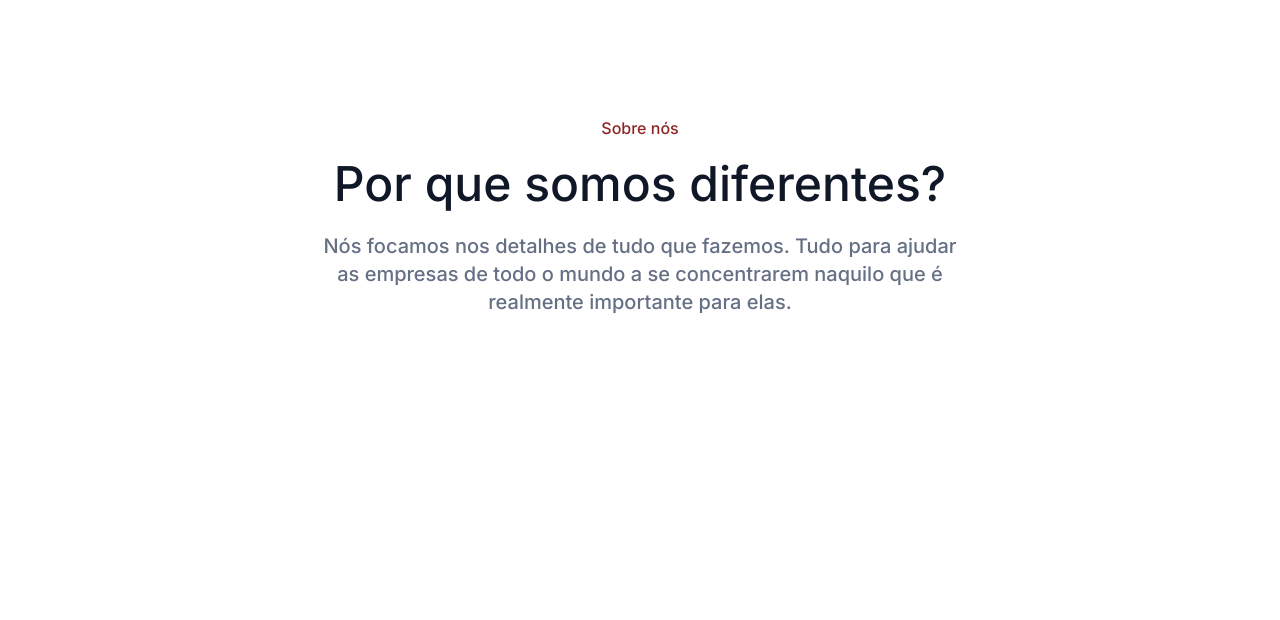
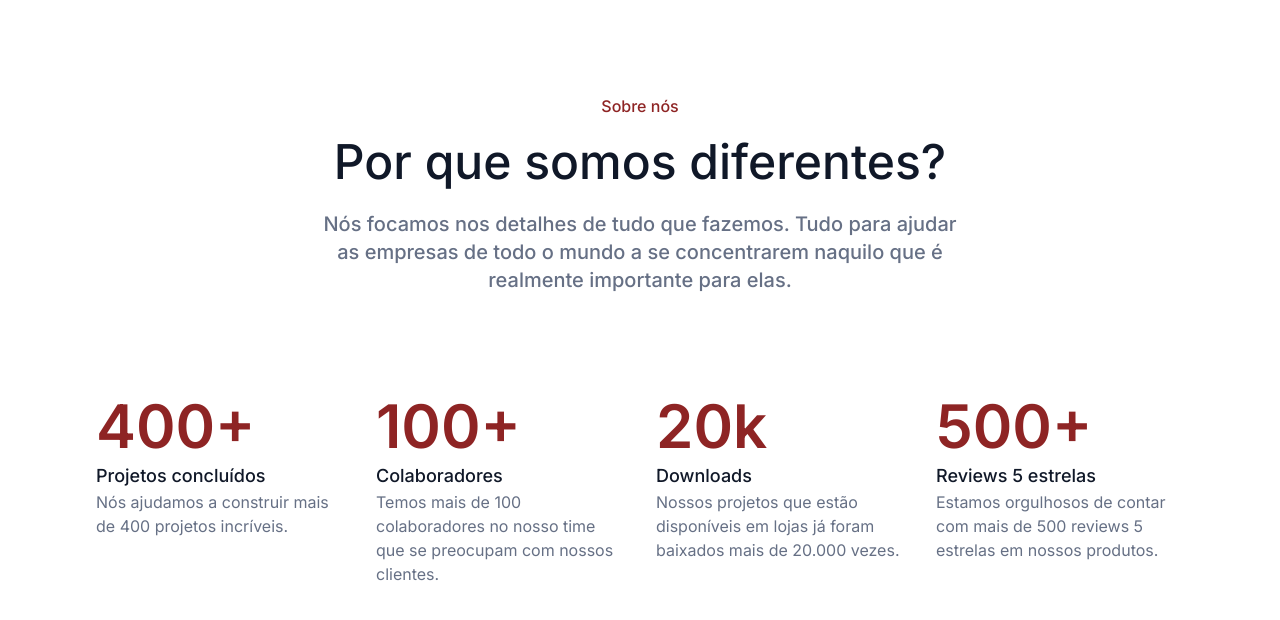
Before and after one commit to jconzatti/alura.7doc.html.css.1, a plain HTML site: page index.html in a window 1280 px wide. Shown: the part 74-694 px from the top of the page. Drawn offline with Linux system fonts and the light colour scheme.

Commit message:
seção "Métricas"

```diff
--- a/css/styles.css
+++ b/css/styles.css
@@ -15,7 +15,6 @@ body{
 
 header {
     width: 100%;
-    height: 5rem;
 }
 
 header nav {
@@ -24,7 +23,6 @@ header nav {
     padding: 0 2rem;
     justify-content: space-between;
     align-items: center;
-    height: 2.75rem;
 }
 
 .conteiner-logo {
@@ -59,7 +57,6 @@ header nav {
 .conteiner-botao{
     display: flex;
     gap: 0.75rem;
-    height: 100%;
 }
 
 .botao{
@@ -69,7 +66,7 @@ header nav {
     background: transparent;
     border: none;
     color: var(--cor-texto-principal);
-    padding: 10px 18px;
+    padding: 0.625rem 1.125rem;
 }
 
 .botao-destacado{
@@ -101,3 +98,31 @@ header nav {
     font-size: 1.25rem;
     line-height: 1.75rem;
 }
+
+#secao-metrica {
+    display: grid;
+    grid-template-columns: repeat(4, 1fr);
+    gap: 2rem;
+    padding: 0 6rem 6rem 6rem;
+}
+
+#secao-metrica div span{
+    font-size: 3.75rem;
+    font-weight: 600;
+    color: var(--cor-destaque);
+    line-height: 4.5rem;
+}
+
+#secao-metrica div h1{
+    font-size: 1.125rem;
+    font-weight: 500;
+    color: var(--cor-texto-destaque);
+    line-height: 1.75rem;
+}
+
+#secao-metrica div p{
+    font-size: 1rem;
+    font-weight: 400;
+    color: var(--cor-texto-principal);
+    line-height: 1.5rem;
+}
--- a/index.html
+++ b/index.html
@@ -23,13 +23,13 @@
                         <a href="#">Home</a>
                     </li>
                     <li>
-                        <a href="#">Produtos</a>
+                        <a href="#secao-metrica">Produtos</a>
                     </li>
                     <li>
                         <a href="#">Recursos</a>
                     </li>
                     <li>
-                        <a href="#">Sobre nós</a>
+                        <a href="#secao-sobre">Sobre nós</a>
                     </li>
                 </ul>
             </div>
@@ -48,6 +48,28 @@
                 a se concentrarem naquilo que é realmente
                 importante para elas.</p>
         </section>
+        <section id="secao-metrica">
+            <div>
+                <span>400+</span>
+                <h1>Projetos concluídos</h1>
+                <p>Nós ajudamos a construir mais de 400 projetos incríveis.</p>
+            </div>
+            <div>
+                <span>100+</span>
+                <h1>Colaboradores</h1>
+                <p>Temos mais de 100 colaboradores no nosso time que se preocupam com nossos clientes.</p>
+            </div>
+            <div>
+                <span>20k</span>
+                <h1>Downloads</h1>
+                <p>Nossos projetos que estão disponíveis em lojas já foram baixados mais de 20.000 vezes.</p>
+            </div>
+            <div>
+                <span>500+</span>
+                <h1>Reviews 5 estrelas</h1>
+                <p>Estamos orgulhosos de contar com mais de 500 reviews 5 estrelas em nossos produtos.</p>
+            </div>
+        </section>
     </main>
 </body>
 </html>
```
